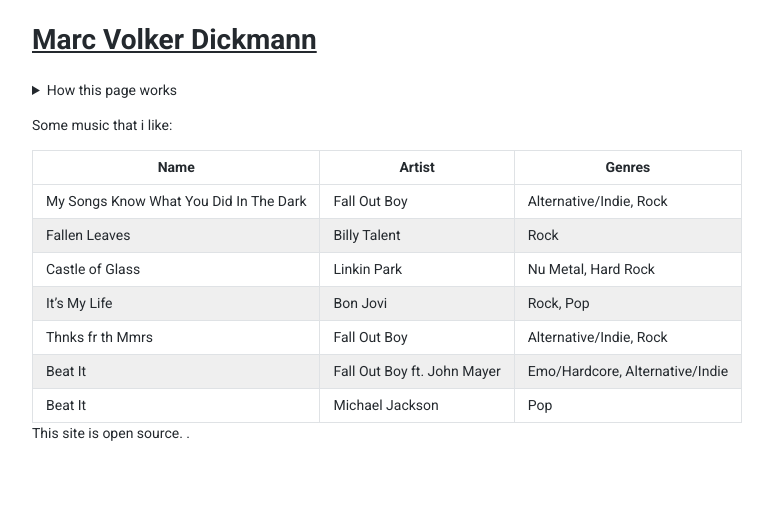
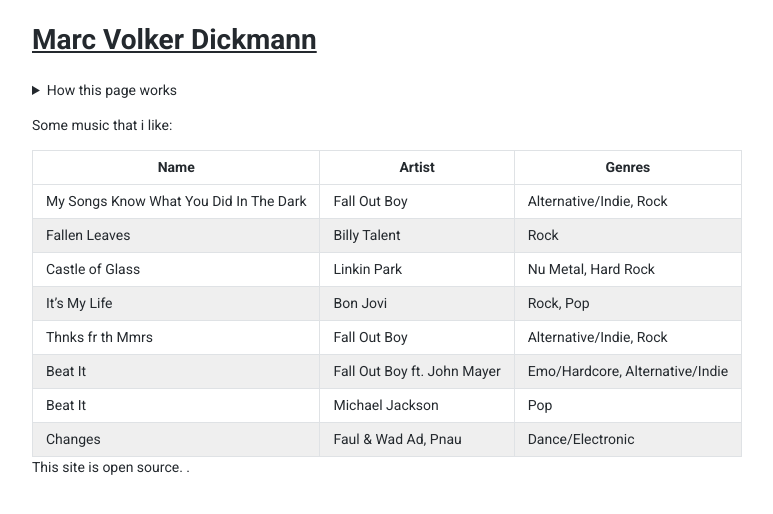
Before and after one commit to marc-q/fmtone, a Jekyll site: the page built from music.md, in a window 1280 px wide. Shown: the top 514 px of the page, without its empty margins (116-889 px from the left). Built offline with Jekyll 4.4.1, drawn with Linux system fonts in a browser that asks for light colours.

Commit message:
Add Changes.

```diff
--- a/music.md
+++ b/music.md
@@ -19,3 +19,4 @@
 | Thnks fr th Mmrs | Fall Out Boy | Alternative/Indie, Rock |
 | Beat It | Fall Out Boy ft. John Mayer | Emo/Hardcore, Alternative/Indie |
 | Beat It | Michael Jackson | Pop |
+| Changes | Faul & Wad Ad, Pnau | Dance/Electronic |
```
